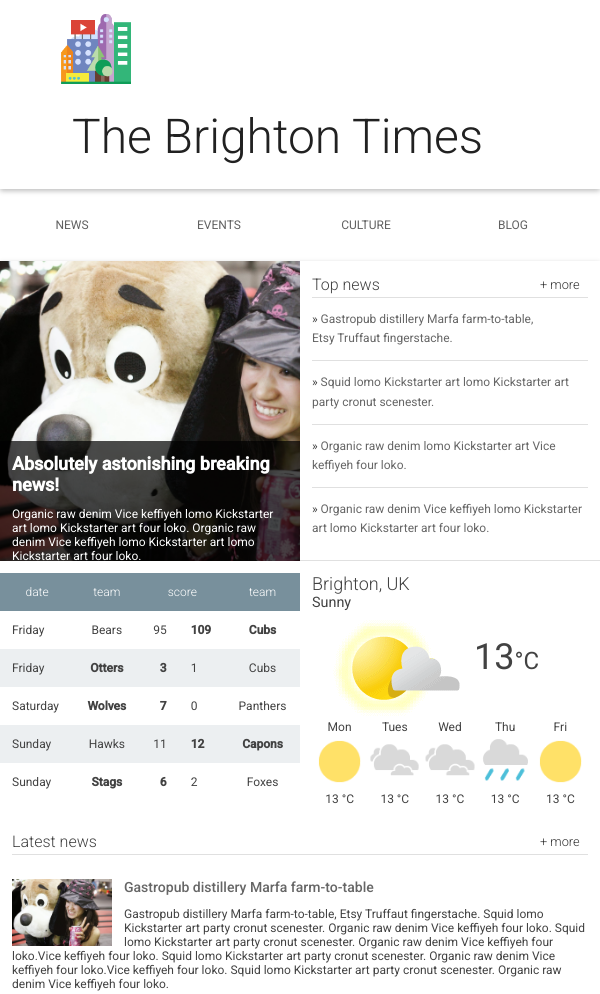
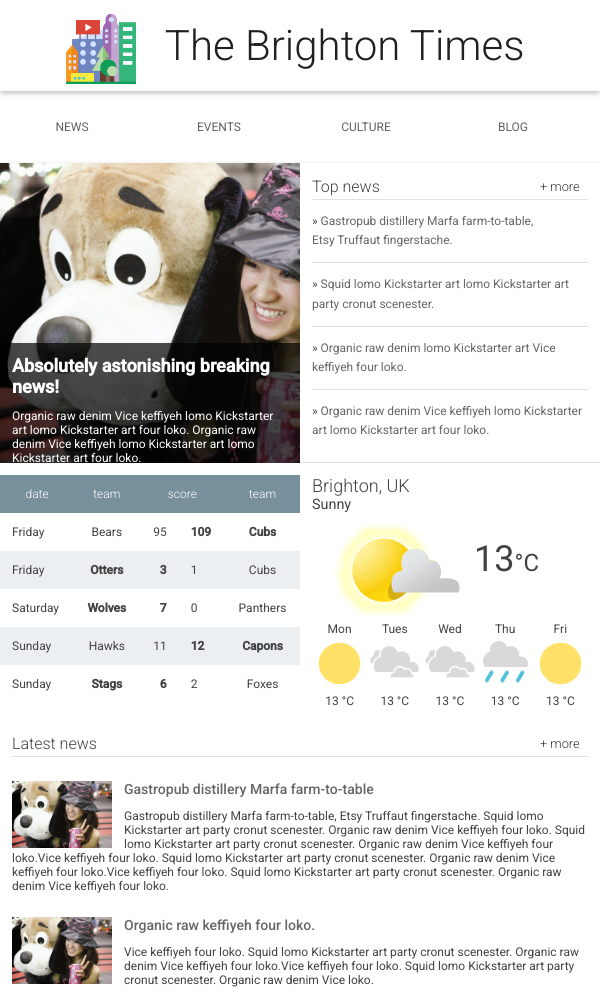
Before and after one commit to josereyes016/responsive-news-site, a plain HTML site: page index.html in a window 600 px wide. Shown: the top 994 px of the page. Drawn offline with Linux system fonts and the light colour scheme.

Commit message:
Fixed inner header size and added text-align

```diff
--- a/css/main.css
+++ b/css/main.css
@@ -54,9 +54,10 @@ ul {
 }
 
 .header__inner {
-  width: 80%;
+  width: 100%;
   margin-left: auto;
   margin-right: auto;
+  text-align: center;
 }
 
 .header__logo {
@@ -397,6 +398,7 @@ a, button {
   }
 }
 
+/* Mobile */
 @media only screen and (max-width: 480px) {
 
   main {
@@ -492,6 +494,13 @@ a, button {
   }
 }
 
+
+@media only screen and (max-width:647px) and (min-width:481px) {
+  .header__title {
+    font-size: 3.5em;
+  }
+}
+
 @media screen and (min-width:600px)
 {
   .content {
```
